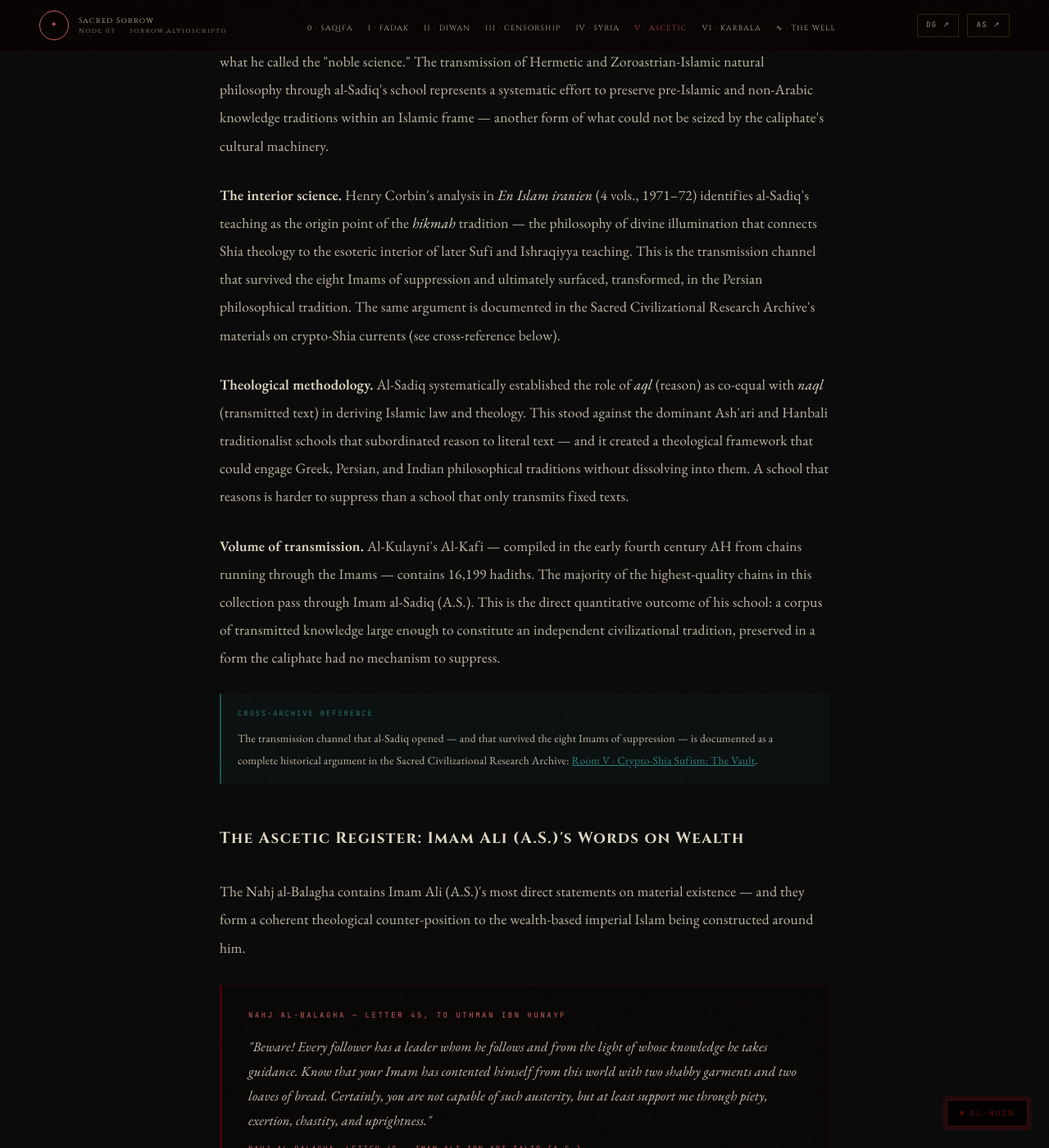
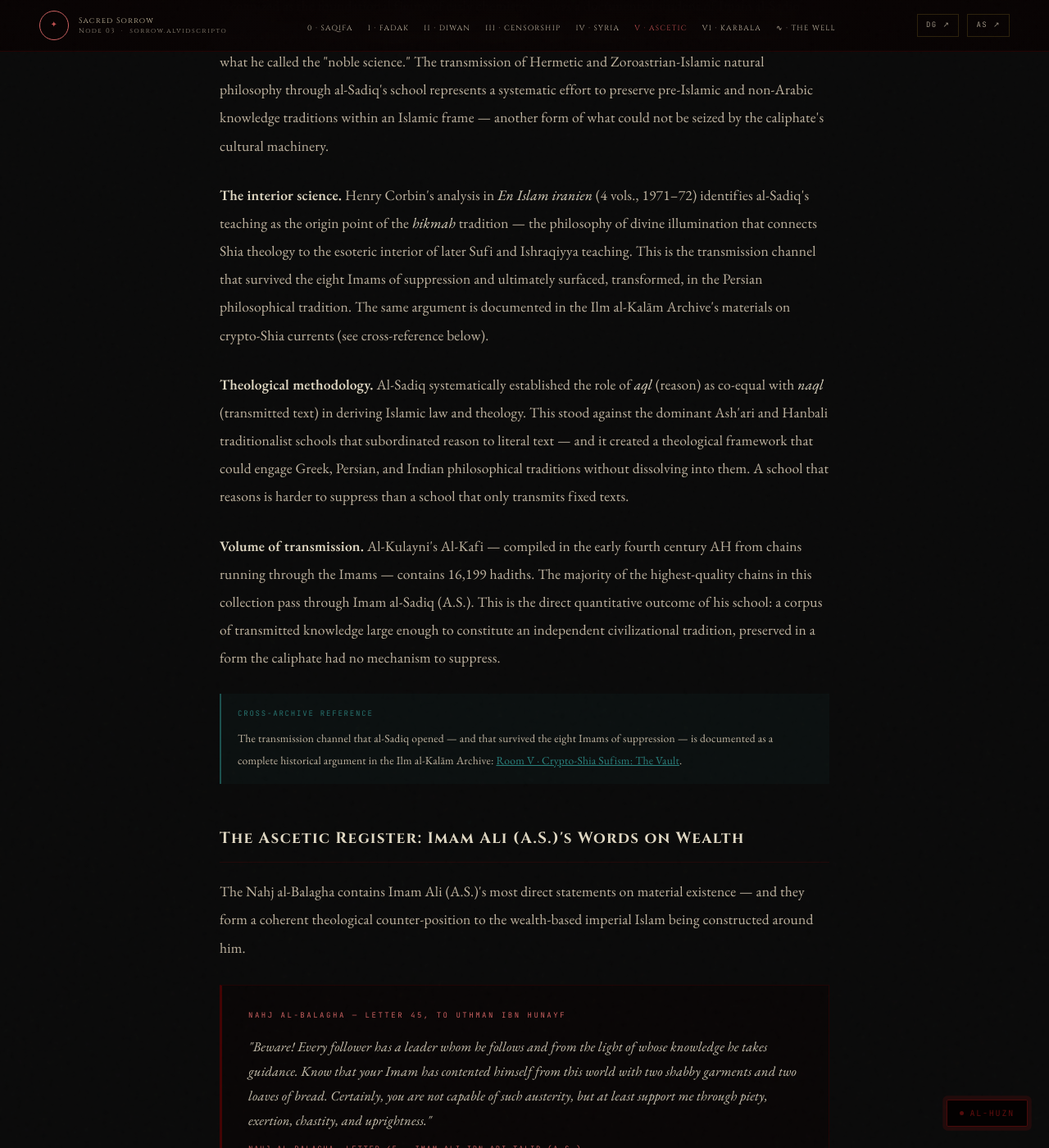
Before and after one commit to sacredcivilization/sacred-sorrow, a Jekyll site: the page built from ascetic-resistance/index.html, in a window 1280 px wide and 1400 px high, scrolled down 5483 px. Shown: the whole window at 82% size. Built offline with Jekyll 4.4.1, drawn with Linux system fonts in a browser that asks for light colours.

Commit message:
Retire stray Sacred Civilization branding; fix dead cross-archive link
robots.txt carried the old SCRA identity label. ascetic-resistance/
referenced "Sacred Civilizational Research Archive" and linked to
sacred-archive.alvidscriptorium.com, which doesn't resolve -- the
Kalam site's real domain is kalam.alvidscriptorium.com. Both now
point to the correct current name and URL.

```diff
--- a/ascetic-resistance/index.html
+++ b/ascetic-resistance/index.html
@@ -278,7 +278,7 @@
     of later Sufi and Ishraqiyya teaching. This is the transmission channel
     that survived the eight Imams of suppression and ultimately surfaced,
     transformed, in the Persian philosophical tradition. The same argument is
-    documented in the Sacred Civilizational Research Archive's materials on
+    documented in the Ilm al-Kalām Archive's materials on
     crypto-Shia currents (see cross-reference below).
   </p>
 
@@ -305,7 +305,7 @@
 
   <div class="archive-note" style="border-left:2px solid rgba(56,178,172,0.4);background:rgba(56,178,172,0.03);padding:16px 20px;margin:24px 0;">
     <span style="font-family:'JetBrains Mono',monospace;font-size:9px;letter-spacing:0.2em;text-transform:uppercase;color:rgba(56,178,172,0.6);display:block;margin-bottom:8px;">Cross-Archive Reference</span>
-    <p style="font-size:0.85rem;margin:0;">The transmission channel that al-Sadiq opened — and that survived the eight Imams of suppression — is documented as a complete historical argument in the Sacred Civilizational Research Archive: <a href="https://sacred-archive.alvidscriptorium.com/vault/" style="color:rgba(56,178,172,0.7);">Room V · Crypto-Shia Sufism: The Vault</a>.</p>
+    <p style="font-size:0.85rem;margin:0;">The transmission channel that al-Sadiq opened — and that survived the eight Imams of suppression — is documented as a complete historical argument in the Ilm al-Kalām Archive: <a href="https://kalam.alvidscriptorium.com/vault/" style="color:rgba(56,178,172,0.7);">Room V · Crypto-Shia Sufism: The Vault</a>.</p>
   </div>
 
   <h2>The Ascetic Register: Imam Ali (A.S.)'s Words on Wealth</h2>
--- a/robots.txt
+++ b/robots.txt
@@ -1,5 +1,5 @@
 # Sacred Sorrow — sorrow.alvidscriptorium.com
-# Sacred Civilization Research Archive (SCRA) · NODE-03
+# Alvid Scriptorium — The Intizār Archive · NODE-03
 
 # ── All crawlers ──────────────────────────────────────
 User-agent: *
```
